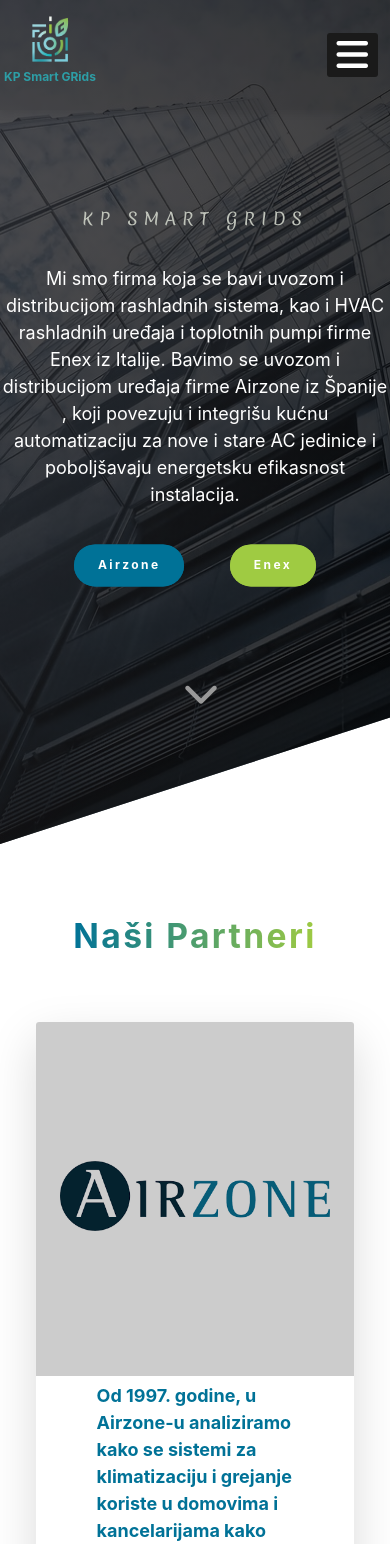
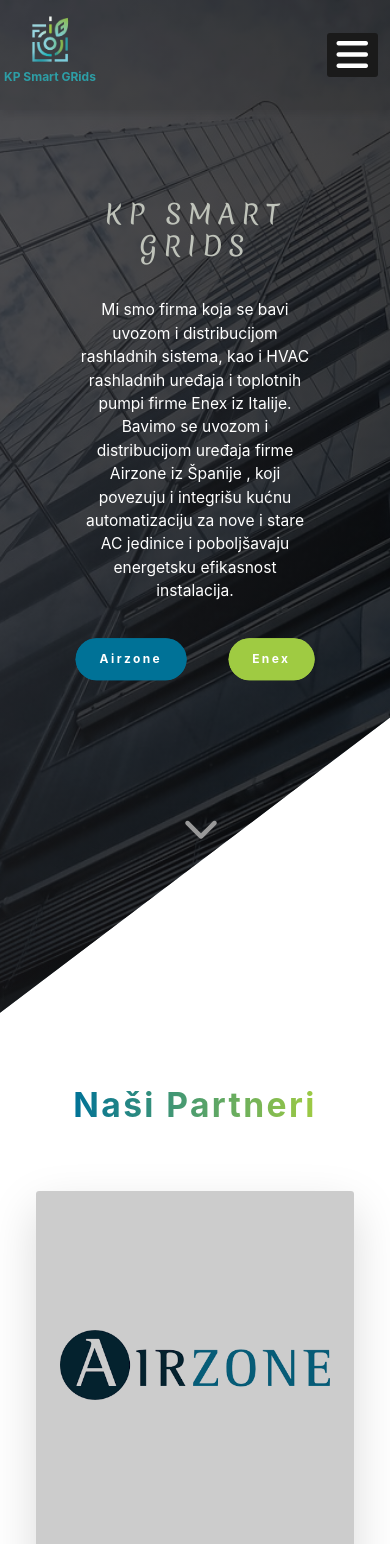
Before and after one commit to AcaMilic/KPSmart, a PHP site: page /index.html in a window 390 px wide. Shown: the top 1544 px of the page. Run offline with PHP 8.4, Linux system fonts and the light colour scheme; some libraries are stand-ins or nearby versions.

Commit message:
popravljena navigacija

```diff
--- a/css/elements/_header.scss
+++ b/css/elements/_header.scss
@@ -26,21 +26,27 @@
     @include respond(phone) {
       -webkit-clip-path: polygon(0 0, 100% 0, 100% 85vh, 0 100%);
       clip-path: polygon(0 0, 100% 0, 100% 85vh, 0 100%);
+
+      height: 120vh;
+
+
     }
 
 
+
     &__text-box {
+
       position: absolute;
       top: 40%;
       left: 50%;
       transform: translate(-50%, -50%);
       text-align: center;
 
-
       @include respond(phone) {
-        top: 45%;
-        width: 100%;
-      }
+        position: relative; // Change to relative for mobile
+        display: block;
+        top: 30%; // Adjust position for mobile as needed
+    }
     }
 
     .fa-chevron-down {
--- a/css/elements/_nav.scss
+++ b/css/elements/_nav.scss
@@ -2,6 +2,7 @@
     padding: 0;
     box-shadow: 0 4px 8px rgba(0, 0, 0, 0.1);
     background: rgba(0, 0, 0, 0.1);
+    z-index: 100; // Set a high z-index
 
 
     .navbar-brand {
@@ -104,6 +105,7 @@
         top: 0;
         margin: 0;
         box-shadow: 0 4px 8px rgba(0, 0, 0, 0.1);
+        z-index: 1000000;
 
 
         a{
@@ -155,3 +157,54 @@
     }
 
 }
+
+@include respond(phone) {
+    .navbar {
+        z-index: 100; // Ensure it remains on top in mobile view
+    }
+    .header__text-box {
+        z-index: 1; // Ensure it stays below the navbar
+    }
+    .navbar-nav{
+        position: relative;
+        display: block;
+        background-color: $color-grey-dark-3;
+    }
+
+    .header__text-box {
+        position: fixed;
+        top: 50%;
+        max-width: 90%;
+        .heading-primary--sub{
+            font-size: 2.2rem;
+        }
+
+        .paragraph{
+            font-size: 1.3rem;
+            text-align: center;
+        }
+        .buttons-header{
+            display: flex;
+        }
+    }
+
+}
+
+    .dropdown-menu {
+        position: absolute; // Change to absolute positioning
+        top: 100%; // Position it directly below the navbar
+        left: 0; // Align it to the left
+        z-index: 100; // Ensure it's above other content
+        display: none; // Hide by default
+
+        &.show {
+            display: block; // Show when active
+        }
+    }
+    .navbar {
+        position: relative; // Enables stacking context
+        z-index: 100; // Higher z-index
+        padding: 0;
+        box-shadow: 0 4px 8px rgba(0, 0, 0, 0.1);
+        background: rgba(0, 0, 0, 0.1);
+    }
--- a/css/main.css
+++ b/css/main.css
@@ -35,6 +35,7 @@
   .header {
     -webkit-clip-path: polygon(0 0, 100% 0, 100% 85vh, 0 100%);
     clip-path: polygon(0 0, 100% 0, 100% 85vh, 0 100%);
+    height: 120vh;
   }
 }
 .header__text-box {
@@ -46,8 +47,9 @@
 }
 @media only screen and (max-width: 37.5em) {
   .header__text-box {
-    top: 45%;
-    width: 100%;
+    position: relative;
+    display: block;
+    top: 30%;
   }
 }
 .header .fa-chevron-down {
@@ -447,6 +449,7 @@
   padding: 0;
   box-shadow: 0 4px 8px rgba(0, 0, 0, 0.1);
   background: rgba(0, 0, 0, 0.1);
+  z-index: 100;
   transition: color 0.3s ease-in-out;
 }
 nav .navbar-brand {
@@ -540,6 +543,7 @@
   top: 0;
   margin: 0;
   box-shadow: 0 4px 8px rgba(0, 0, 0, 0.1);
+  z-index: 1000000;
 }
 nav .aidoo a {
   padding: 1.5rem;
@@ -577,6 +581,53 @@
 }
 nav .popup-menu .menu-item:hover {
   background-color: #f7f7f7;
+}
+
+@media only screen and (max-width: 37.5em) {
+  .navbar {
+    z-index: 100;
+  }
+  .header__text-box {
+    z-index: 1;
+  }
+  .navbar-nav {
+    position: relative;
+    display: block;
+    background-color: #333;
+  }
+  .header__text-box {
+    position: fixed;
+    top: 50%;
+    max-width: 90%;
+  }
+  .header__text-box .heading-primary--sub {
+    font-size: 2.2rem;
+  }
+  .header__text-box .paragraph {
+    font-size: 1.3rem;
+    text-align: center;
+  }
+  .header__text-box .buttons-header {
+    display: flex;
+  }
+}
+.dropdown-menu {
+  position: absolute;
+  top: 100%;
+  left: 0;
+  z-index: 100;
+  display: none;
+}
+.dropdown-menu.show {
+  display: block;
+}
+
+.navbar {
+  position: relative;
+  z-index: 100;
+  padding: 0;
+  box-shadow: 0 4px 8px rgba(0, 0, 0, 0.1);
+  background: rgba(0, 0, 0, 0.1);
 }
 
 .form .btn--green {
--- a/includes/pages/aido-wi-fi.html
+++ b/includes/pages/aido-wi-fi.html
@@ -17,7 +17,7 @@
     <header class="header-wifi" id="header">
 
         <nav class="navbar navbar-expand-lg">
-            <a class="navbar-brand" href="index.html">
+            <a class="navbar-brand" href="../../index.html">
               <img src="../../images/logo_dark_bg.png" alt="Logo">
               <span class="logo-text">KP Smart GRids</span>
           </a>
--- a/includes/pages/aidoo-knix.html
+++ b/includes/pages/aidoo-knix.html
@@ -17,7 +17,7 @@
     <header class="header-knix" id="header">
 
         <nav class="navbar navbar-expand-lg">
-            <a class="navbar-brand" href="index.html">
+            <a class="navbar-brand" href="../../index.html">
               <img src="../../images/logo_dark_bg.png" alt="Logo">
               <span class="logo-text">KP Smart GRids</span>
           </a>
--- a/includes/pages/aidoo-pro.html
+++ b/includes/pages/aidoo-pro.html
@@ -17,7 +17,7 @@
     <header class="header-pro" id="header">
 
         <nav class="navbar navbar-expand-lg">
-            <a class="navbar-brand" href="index.html">
+            <a class="navbar-brand" href="../../index.html">
               <img src="../../images/logo_dark_bg.png" alt="Logo">
               <span class="logo-text">KP Smart GRids</span>
           </a>
--- a/includes/pages/aidoo-range.html
+++ b/includes/pages/aidoo-range.html
@@ -17,7 +17,7 @@
     <header class="header-wifi" id="header">
 
       <nav class="navbar navbar-expand-lg">
-        <a class="navbar-brand" href="index.html">
+        <a class="navbar-brand" href="../../index.html">
           <img src="../../images/logo_dark_bg.png" alt="Logo">
           <span class="logo-text">KP Smart GRids</span>
       </a>
--- a/includes/pages/aidoo-z-wave.html
+++ b/includes/pages/aidoo-z-wave.html
@@ -17,7 +17,7 @@
     <header class="header-zwave" id="header">
 
         <nav class="navbar navbar-expand-lg">
-            <a class="navbar-brand" href="index.html">
+            <a class="navbar-brand" href="../../index.html">
               <img src="../../images/logo_dark_bg.png" alt="Logo">
               <span class="logo-text">KP Smart GRids</span>
           </a>
--- a/includes/pages/aidoo-zigbee.html
+++ b/includes/pages/aidoo-zigbee.html
@@ -17,7 +17,7 @@
     <header class="header-zigbee" id="header">
 
         <nav class="navbar navbar-expand-lg">
-            <a class="navbar-brand" href="index.html">
+            <a class="navbar-brand" href="../../index.html">
               <img src="../../images/logo_dark_bg.png" alt="Logo">
               <span class="logo-text">KP Smart GRids</span>
           </a>
--- a/index.html
+++ b/index.html
@@ -121,8 +121,10 @@
       <p class="paragraph">Mi smo firma koja se bavi uvozom i distribucijom rashladnih sistema, kao i HVAC rashladnih uređaja i toplotnih pumpi firme Enex iz Italije.
 
         Bavimo se uvozom i distribucijom uređaja firme Airzone iz Španije , koji povezuju i integrišu kućnu automatizaciju za nove i stare AC jedinice i poboljšavaju energetsku efikasnost instalacija.  </p>
-      <a href="https://airzonecontrol.com/" class="butn butn--green">Airzone</a>
-      <a href="https://www.enex.it/" class="butn butn--whitee">Enex</a>
+        <div class="buttons-header">
+          <a href="https://airzonecontrol.com/" class="butn butn--green">Airzone</a>
+          <a href="https://www.enex.it/" class="butn butn--whitee">Enex</a>
+        </div>
     </div>
 
     <a href="#portfolio"><i class="fas fa-chevron-down hide_on_scroll"></i></a>
```
Also changed, not shown: 1 other file.
